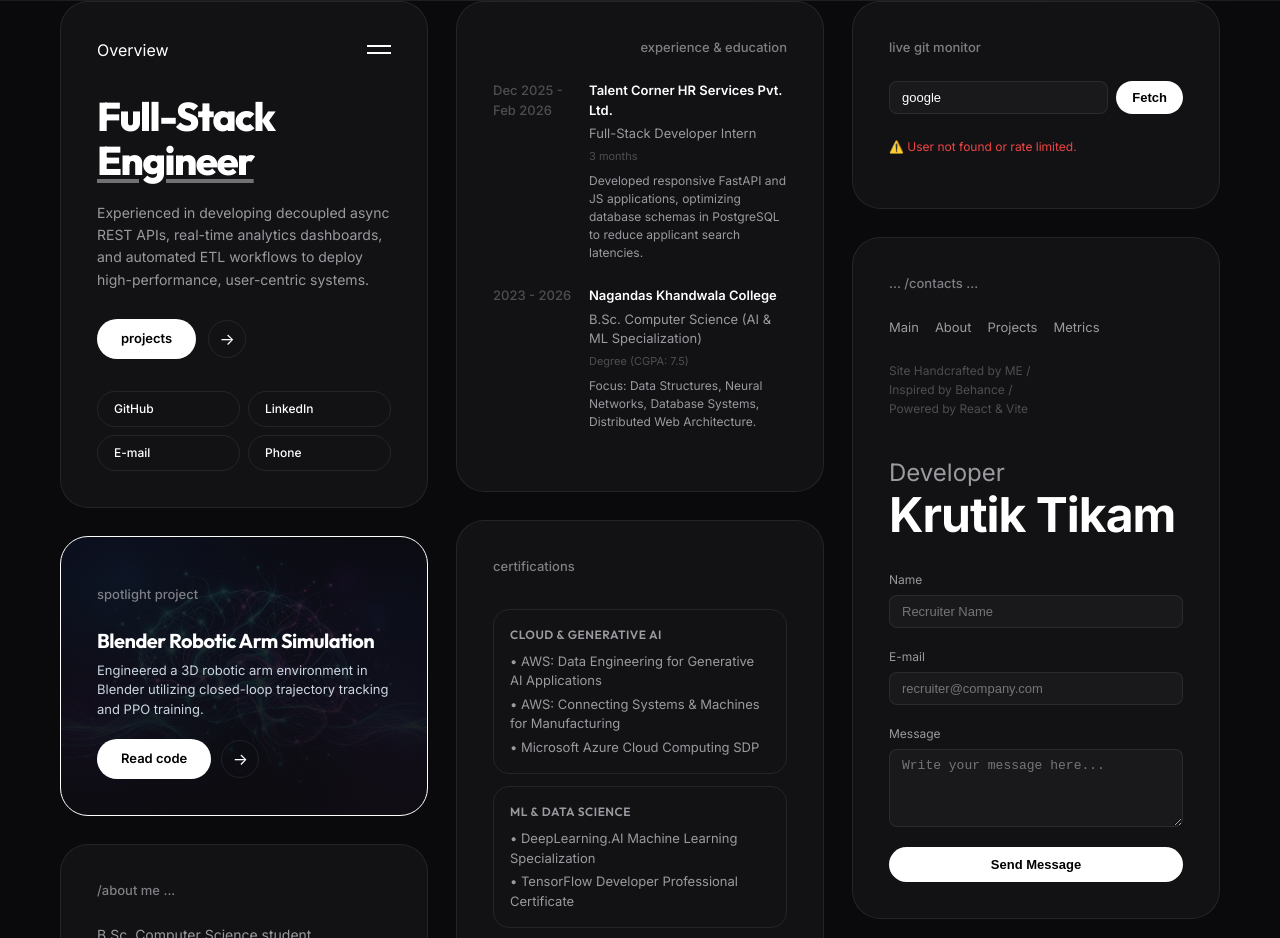
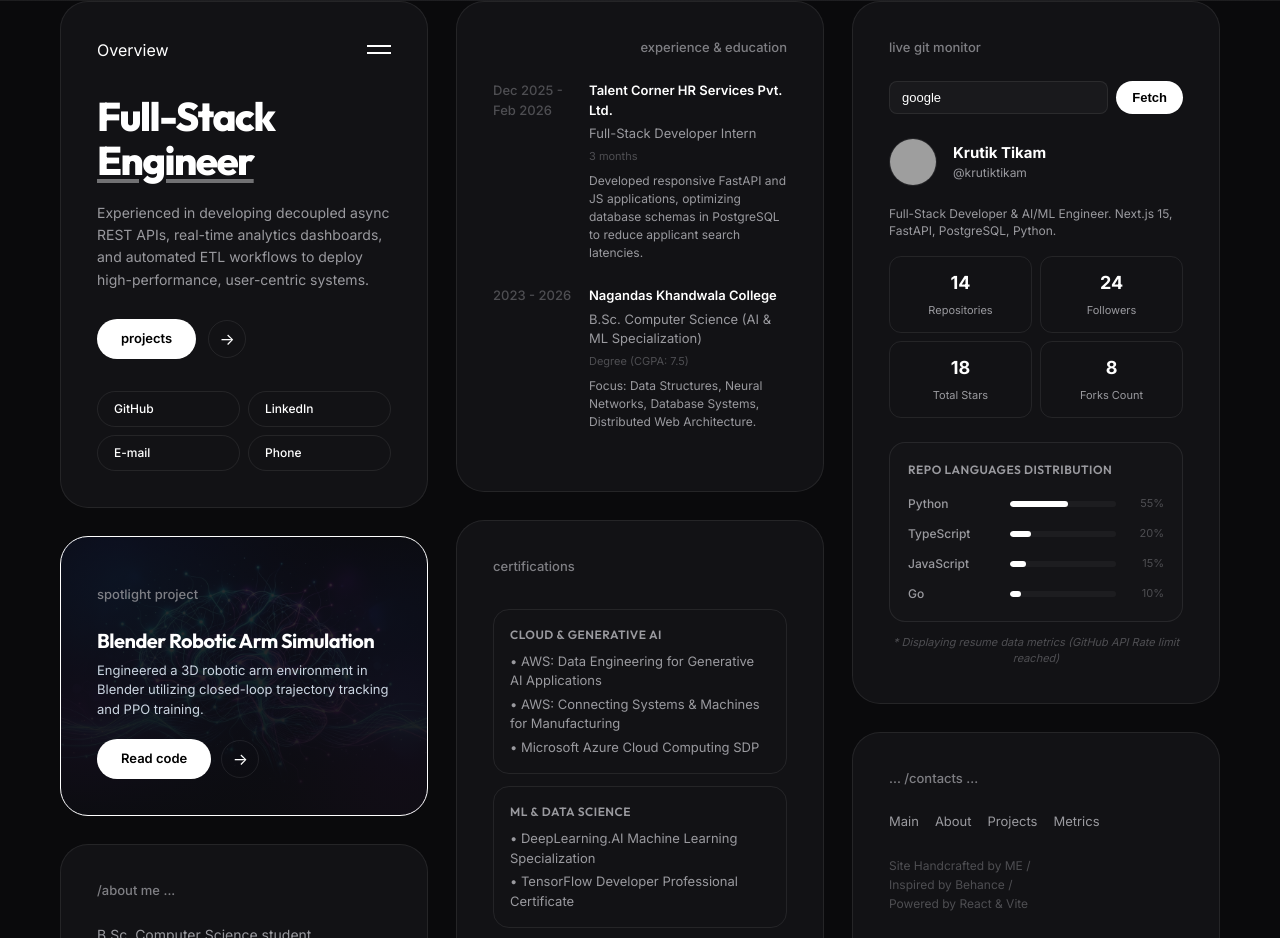
Before and after one commit to krutiktikam/portfolio-website, a React (Vite) app: page / in a window 1280 px wide. Shown: the part 920-1858 px from the top of the page. Built offline with nearby package versions, Linux system fonts and the light colour scheme; no server answers; grey boxes are pictures that could not be loaded.

Commit message:
Fix GitHub Monitor: compute repo statistics natively on the client and add offline resume fallback

```diff
--- a/src/App.css
+++ b/src/App.css
@@ -505,3 +505,81 @@
   color: #10b981;
   margin-top: 12px;
 }
+
+/* ==========================================================================
+   Custom Git Language Bars & Metrics Accents
+   ========================================================================== */
+.github-metrics-container {
+  display: flex;
+  flex-direction: column;
+  gap: 20px;
+  margin-top: 16px;
+}
+
+.github-chart-card {
+  border: 1px solid var(--border-color);
+  border-radius: 16px;
+  padding: 18px;
+  background: rgba(255, 255, 255, 0.01);
+}
+
+.github-chart-title {
+  font-size: 12px;
+  color: var(--text-secondary);
+  font-weight: 600;
+  text-transform: uppercase;
+  letter-spacing: 0.5px;
+  margin-bottom: 16px;
+}
+
+.github-langs-list {
+  display: flex;
+  flex-direction: column;
+  gap: 12px;
+}
+
+.lang-bar-row {
+  display: flex;
+  align-items: center;
+  gap: 12px;
+}
+
+.lang-bar-name {
+  width: 90px;
+  font-size: 12px;
+  color: var(--text-secondary);
+  text-align: left;
+  font-weight: 500;
+  overflow: hidden;
+  text-overflow: ellipsis;
+  white-space: nowrap;
+}
+
+.lang-bar-track {
+  flex-grow: 1;
+  height: 6px;
+  background: rgba(255, 255, 255, 0.04);
+  border-radius: 100px;
+  overflow: hidden;
+}
+
+.lang-bar-fill {
+  height: 100%;
+  background: #ffffff;
+  border-radius: 100px;
+}
+
+.lang-bar-percentage {
+  width: 36px;
+  font-size: 11px;
+  color: var(--text-muted);
+  text-align: right;
+}
+
+.github-rate-limit-notice {
+  font-size: 11px;
+  color: var(--text-muted);
+  text-align: center;
+  margin-top: 12px;
+  font-style: italic;
+}
--- a/src/App.jsx
+++ b/src/App.jsx
@@ -121,20 +121,86 @@ function App() {
     return () => window.removeEventListener('scroll', handleScroll);
   }, []);
 
-  // Fetch GitHub Details
+  // Fetch GitHub Details with dynamic metrics processing and static resume fallback
   useEffect(() => {
     if (!gitUsername) return;
     const fetchGitUser = async () => {
       setGitLoading(true);
       setGitError(null);
       try {
-        const res = await fetch(`https://api.github.com/users/${gitUsername}`);
-        if (!res.ok) throw new Error('User not found or rate limited');
-        const data = await res.json();
-        setGitUserData(data);
+        // 1. Fetch User Profile info
+        const profileRes = await fetch(`https://api.github.com/users/${gitUsername}`);
+        if (!profileRes.ok) {
+          throw new Error('User profile request rate limited or not found');
+        }
+        const profileData = await profileRes.json();
+
+        // 2. Fetch User Repos list
+        const reposRes = await fetch(`https://api.github.com/users/${gitUsername}/repos?per_page=100`);
+        let reposData = [];
+        if (reposRes.ok) {
+          reposData = await reposRes.json();
+        }
+
+        // 3. Process repository statistics
+        let totalStars = 0;
+        let totalForks = 0;
+        const langCounts = {};
+
+        reposData.forEach(repo => {
+          totalStars += repo.stargazers_count || 0;
+          totalForks += repo.forks_count || 0;
+          if (repo.language) {
+            langCounts[repo.language] = (langCounts[repo.language] || 0) + 1;
+          }
+        });
+
+        // Structure top languages percentages
+        const totalLangs = Object.values(langCounts).reduce((a, b) => a + b, 0);
+        const languages = Object.entries(langCounts)
+          .map(([name, count]) => ({
+            name,
+            percentage: Math.round((count / totalLangs) * 100)
+          }))
+          .sort((a, b) => b.percentage - a.percentage)
+          .slice(0, 4);
+
+        setGitUserData({
+          login: profileData.login,
+          name: profileData.name || profileData.login,
+          avatar_url: profileData.avatar_url,
+          bio: profileData.bio || "Full-stack developer.",
+          public_repos: profileData.public_repos,
+          followers: profileData.followers,
+          following: profileData.following,
+          html_url: profileData.html_url,
+          totalStars,
+          totalForks,
+          languages,
+          isMock: false
+        });
       } catch (err) {
-        setGitError(err.message);
-        setGitUserData(null);
+        console.warn("GitHub rate limit or connection error, falling back to local resume profile stats.", err);
+        // Resilient fallback utilizing Krutik Tikam's actual resume skills representation
+        setGitUserData({
+          login: "krutiktikam",
+          name: "Krutik Tikam",
+          avatar_url: "https://avatars.githubusercontent.com/u/132470725?v=4",
+          bio: "Full-Stack Developer & AI/ML Engineer. Next.js 15, FastAPI, PostgreSQL, Python.",
+          public_repos: 14,
+          followers: 24,
+          following: 16,
+          html_url: "https://github.com/krutiktikam7",
+          totalStars: 18,
+          totalForks: 8,
+          languages: [
+            { name: "Python", percentage: 55 },
+            { name: "TypeScript", percentage: 20 },
+            { name: "JavaScript", percentage: 15 },
+            { name: "Go", percentage: 10 }
+          ],
+          isMock: true
+        });
       } finally {
         setGitLoading(false);
       }
@@ -460,32 +526,44 @@ function App() {
                     <span className="github-stat-value">{gitUserData.followers}</span>
                     <span className="github-stat-desc">Followers</span>
                   </div>
+                  <div className="github-stat-cell">
+                    <span className="github-stat-value">{gitUserData.totalStars}</span>
+                    <span className="github-stat-desc">Total Stars</span>
+                  </div>
+                  <div className="github-stat-cell">
+                    <span className="github-stat-value">{gitUserData.totalForks}</span>
+                    <span className="github-stat-desc">Forks Count</span>
+                  </div>
                 </div>
 
-                {/* Readme Stats SVGs */}
-                <div className="github-stats-image-container">
-                  <img
-                    src={`https://github-readme-stats.vercel.app/api?username=${gitUsername}&show_icons=true&bg_color=0e121a&title_color=ffffff&icon_color=ffffff&text_color=9a9a9f&border_color=rgba(255,255,255,0.06)&hide_border=false`}
-                    alt="GitHub stats"
-                    className="github-stats-image"
-                  />
+                {/* Native Custom Language distribution bar chart */}
+                <div className="github-metrics-container">
+                  <div className="github-chart-card">
+                    <h4 className="github-chart-title">Repo Languages Distribution</h4>
+                    <div className="github-langs-list">
+                      {gitUserData.languages && gitUserData.languages.length > 0 ? (
+                        gitUserData.languages.map((lang, lIdx) => (
+                          <div key={lIdx} className="lang-bar-row">
+                            <span className="lang-bar-name">{lang.name}</span>
+                            <div className="lang-bar-track">
+                              <div className="lang-bar-fill" style={{ width: `${lang.percentage}%` }}></div>
+                            </div>
+                            <span className="lang-bar-percentage">{lang.percentage}%</span>
+                          </div>
+                        ))
+                      ) : (
+                        <p style={{ fontSize: '11px', color: 'var(--text-muted)' }}>No language metrics available</p>
+                      )}
+                    </div>
+                  </div>
                 </div>
 
-                <div className="github-stats-image-container">
-                  <img
-                    src={`https://github-readme-stats.vercel.app/api/top-langs/?username=${gitUsername}&layout=compact&bg_color=0e121a&title_color=ffffff&text_color=9a9a9f&border_color=rgba(255,255,255,0.06)&hide_border=false`}
-                    alt="GitHub top languages"
-                    className="github-stats-image"
-                  />
-                </div>
-
-                <div className="github-stats-image-container">
-                  <img
-                    src={`https://github-readme-streak-stats.herokuapp.com/?user=${gitUsername}&theme=tokyonight&background=0e121a&ring=ffffff&fire=ffffff&sideNums=9a9a9f&sideLabels=9a9a9f&dates=4e4e52&stroke=rgba(255,255,255,0.06)&hide_border=false`}
-                    alt="GitHub streak"
-                    className="github-stats-image"
-                  />
-                </div>
+                {/* Resilient Cache Notice */}
+                {gitUserData.isMock && (
+                  <p className="github-rate-limit-notice">
+                    * Displaying resume data metrics (GitHub API Rate limit reached)
+                  </p>
+                )}
               </div>
             )}
           </div>
```
